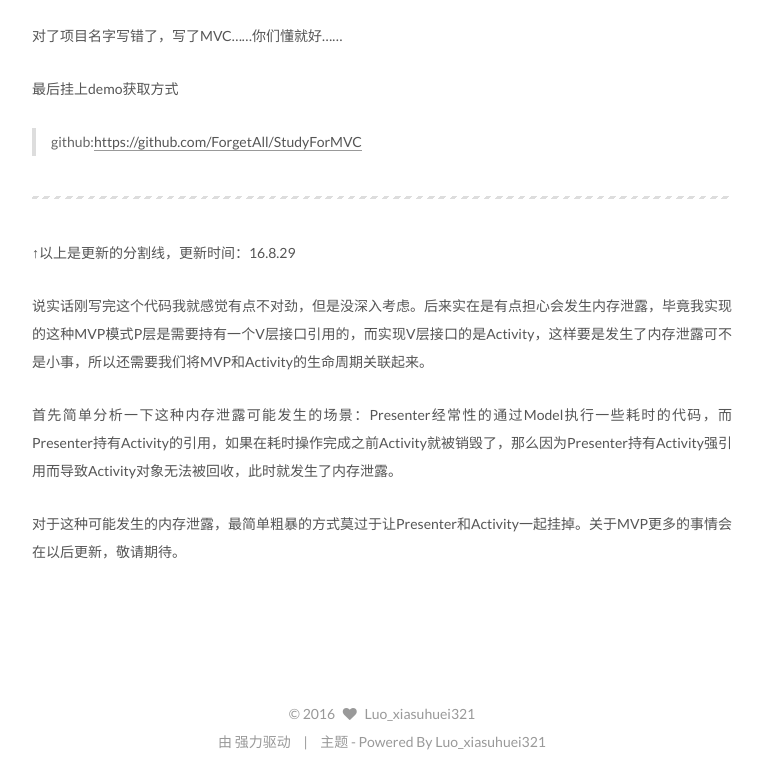
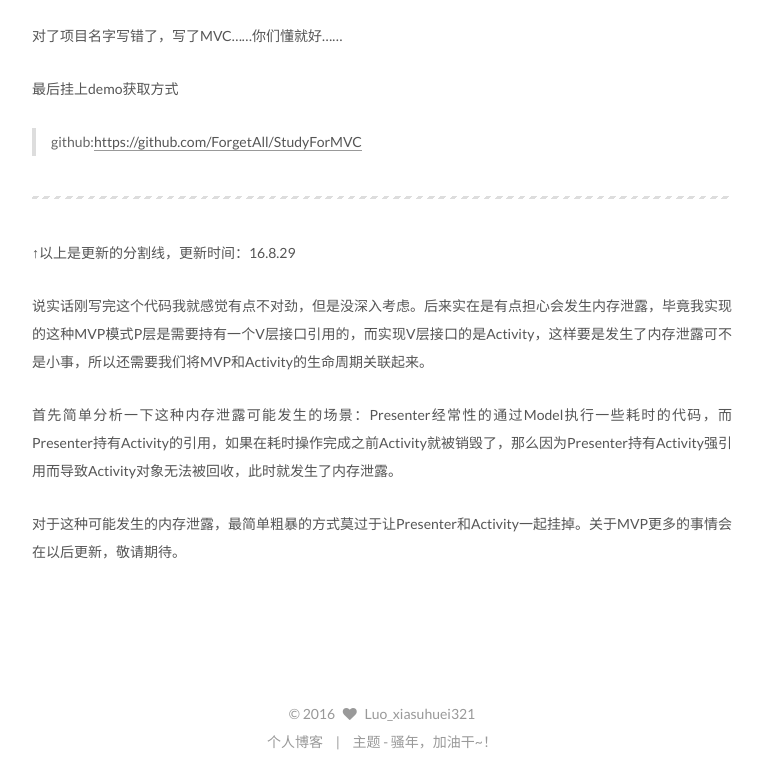
Before and after one commit to xiasuhuei321/xiasuhuei321.github.io, a plain HTML site: page 2016/08/31/2016.8.31/index.html in a window 1280 px wide. Shown: the part 7656-8432 px from the top of the page, without its empty margins (98-861 px from the left). Drawn offline with Linux system fonts and the light colour scheme.

Commit message:
Site updated: 2016-09-03 07:43:34

```diff
--- a/2016/08/31/2016.8.31/index.html
+++ b/2016/08/31/2016.8.31/index.html
@@ -468,11 +468,11 @@
 </div>
 
 <div class="powered-by">
-  由  强力驱动
+  个人博客
 </div>
 
 <div class="theme-info">
-  主题 - Powered By Luo_xiasuhuei321
+  主题 - 骚年，加油干~！
 </div>
 
 
```
Also changed, not shown: archives/2016/08/index.html (+2 -2 lines), archives/2016/index.html (+2 -2 lines), archives/index.html (+2 -2 lines), index.html (+2 -2 lines).
